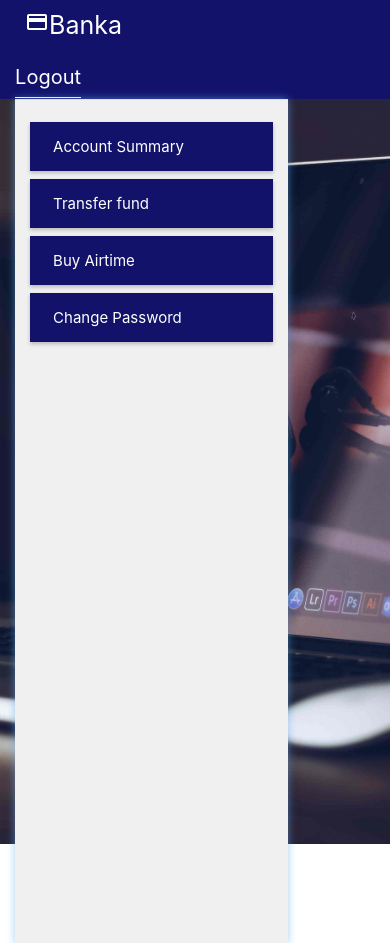
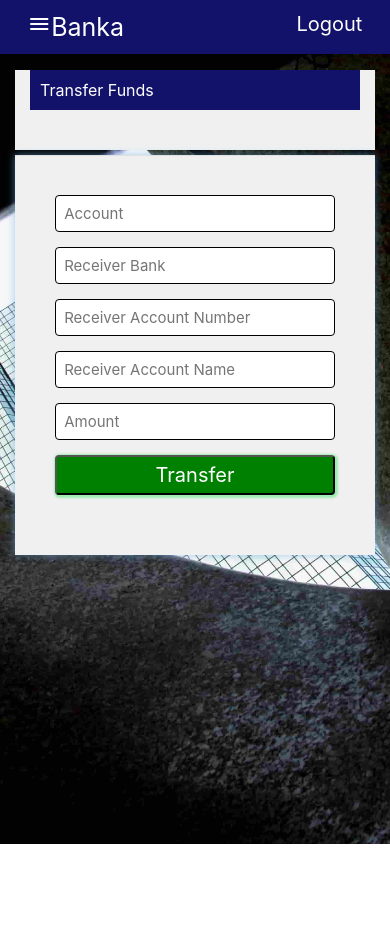
Before and after one commit to Lundii/Banka, a plain HTML site: page src/pages/userPages/transferFunds.html in a window 390 px wide. Shown: the top 943 px of the page. After the commit the page ends 844 px from the top, so only its background shows below. Drawn offline with Linux system fonts and the light colour scheme.

Commit message:
Make user dashboard responsive

```diff
--- a/src/css/index.css
+++ b/src/css/index.css
@@ -8,7 +8,7 @@ body {
     background-color: white
 }
 body.image1 {
-    background-image: url('../../public/images/image1.jpg');
+    background-image: url('../../public/images/image4.jpg');
     background-size: cover;
     background-repeat: no-repeat;
     background-position: center;
@@ -214,7 +214,7 @@ li a {
 .bg_slideshow_items > .image3 {
     animation: bg_slideshow_ani 15s 0s linear infinite;
     -webkit-animation: bg_slideshow_ani 15s 0s linear infinite;
-    background-image: url('../../public/images/image1.jpg');
+    background-image: url('../../public/images/image4.jpg');
 }
 
 @keyframes bg_slideshow_ani {
--- a/src/pages/userPages/transferFunds.html
+++ b/src/pages/userPages/transferFunds.html
@@ -7,10 +7,11 @@
         <link href="https://fonts.googleapis.com/icon?family=Material+Icons" rel="stylesheet">
     </head>
     <body class="image1">
-            <div class="container bgrd-primary z-md">
-            <div class="row ">
+            <div class="container relative bgrd-primary z-md">
+                <div class="container no-pad">
+                    <div class="row nav-cont dash-nav">
                         <div class="col-2 pd-default">
-                    <label class="txt-md col-default logo"><i class="material-icons">credit_card</i>Banka
+                            <label class="txt-md col-default logo"><i class="material-icons">credit_card</i>Banka</label>
                         </div>
                         <div class="col-9"></div>
                         <div class="col-1 nav">
@@ -19,19 +20,39 @@
                             </ul>
                         </div>
                     </div>
+                    <div class="row nav-resp hidden">
+                        <div class="col-10">
+                            <label class="txt-md col-default logo" onclick="toggleMenu('navVert')"><i class="material-icons">menu</i>Banka</label>
+                        </div>
+                        <div class="col-2">
+                            <label class="txt-md col-default"><a href="../../../index.html">Logout</a></label>
+                        </div>
+                    </div>
+                    <div class="row nav-vert-cont absolute hidden">
+                        <div class="col-3 card nav-vert-resp">
+                            <ul>
+                                <li class="shadow"><a href="./dashboard.html">Account Summary</a></li>
+                                <li class="shadow"><a href="./transferFunds.html">Transfer fund</a></li>
+                                <li class="shadow"><a href="./buyAirtime.html">Buy Airtime</a></li>
+                                <li class="shadow"><a href="./changePassword.html">Change Password</a></li>
+                            </ul>
+                        </div>
+                    </div>
+                </div>
+            </div>
         </div>
         <div class="container">
             <div class="row">
-                <div class="col-3 card nav-vert">
+                <div class="col-3 card nav-vert nav-dash-cont">
                     <ul>
-                        <li class="shadow" onclick="showAcctSummary()"><a href="./dashboard.html">Account Summary</a></li>
+                        <li class="shadow"><a href="./dashboard.html">Account Summary</a></li>
                         <li class="shadow"><a href="./transferFunds.html">Transfer fund</a></li>
                         <li class="shadow"><a href="./buyAirtime.html">Buy Airtime</a></li>
                         <li class="shadow"><a href="./changePassword.html">Change Password</a></li>
                     </ul>
                 </div>
                 <div class="col-2"></div>
-                <div class="col-5">
+                <div class="col-5 main-resp">
                     <div class="panel-lg">
                         <div class="container bgrd-gray">
                             <div class="row">
@@ -66,7 +87,7 @@
                                         <input type="text" class="form-item" id="acctName" name="reAcctNam" placeholder="Receiver Account Name">
                                     </div>
                                     <div class="form-items-group">
-                                        <input type="number" class="form-item" id="bal" name="amount" value="Amount">
+                                        <input type="number" class="form-item" id="bal" name="amount" value="Amount" placeholder="Amount">
                                     </div>
                                     <input type="button" class="btn-default" onclick="" value="Transfer">
                                 </form>
```
Also changed, not shown: src/pages/signup.html (+1 -1 lines), src/pages/userPages/buyAirtime.html (+28 -7 lines), src/pages/userPages/changePassword.html (+27 -6 lines), src/pages/userPages/dashboard.html (+25 -4 lines). Lines whose indentation alone changed are shown as unchanged.
